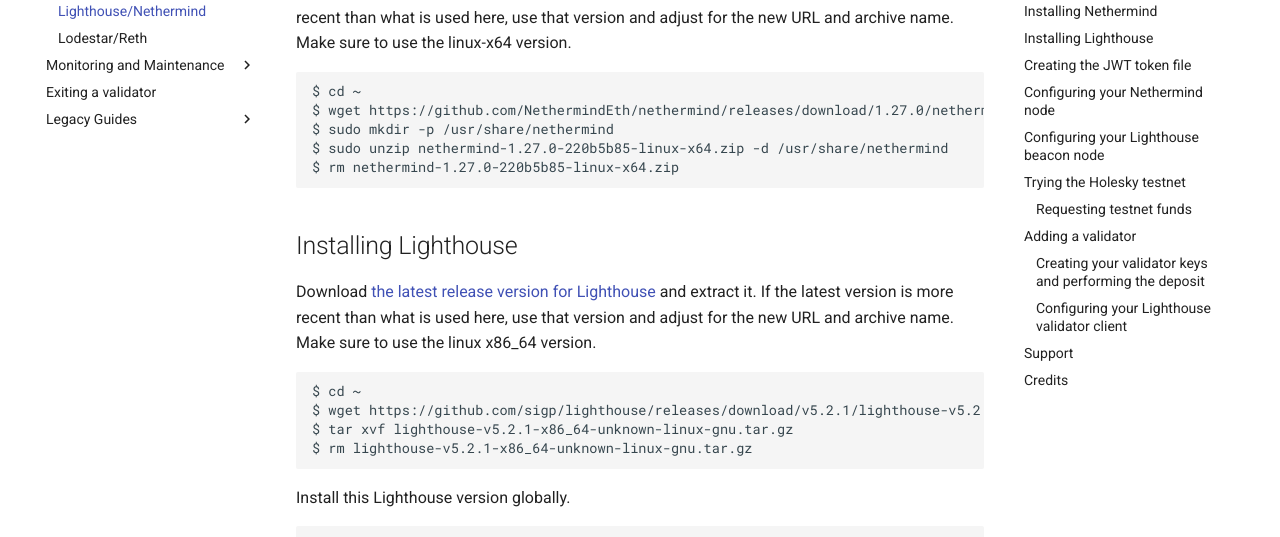
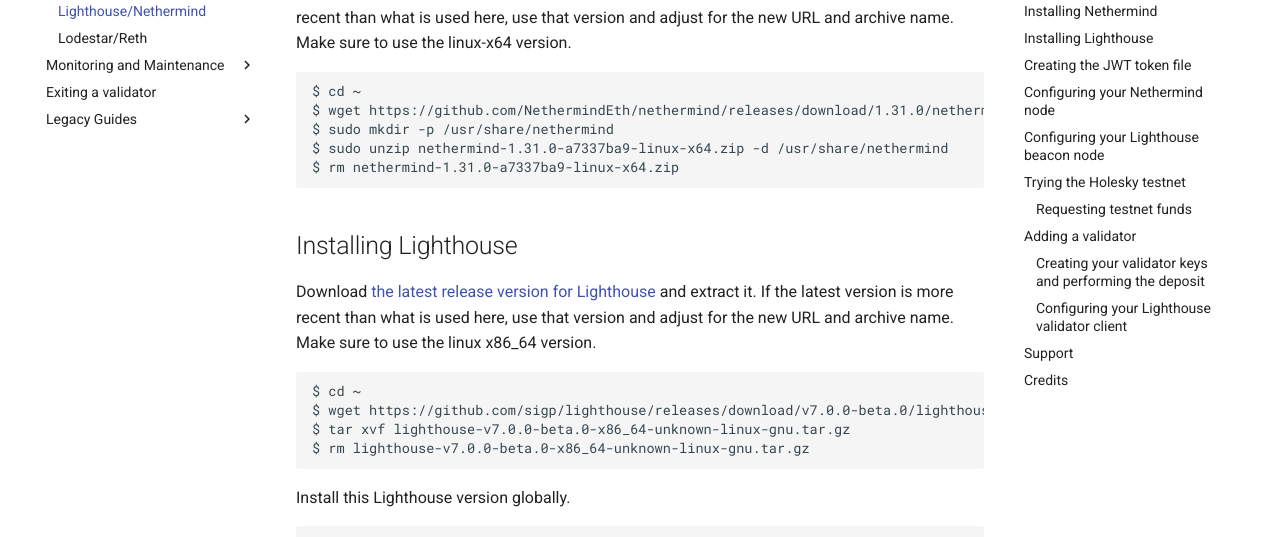
Before and after one commit to eth-educators/ethstaker-guides, an MkDocs documentation site: the page built from docs/holesky-node.md, in a window 1280 px wide and 900 px high, scrolled down 1068 px. Shown: the part 178-715 px from the top of the window. Built offline with MkDocs 1.6.1 and Material for MkDocs 9.7.7, drawn with Linux system fonts in a browser that asks for light colours; some of the changed text lies outside the part shown.

Commit message:
Updates for Holesky guides

````diff
--- a/docs/holesky-node.md
+++ b/docs/holesky-node.md
@@ -35,10 +35,10 @@
 
 ```console
 $ cd ~
-$ wget https://github.com/NethermindEth/nethermind/releases/download/1.27.0/nethermind-1.27.0-220b5b85-linux-x64.zip
+$ wget https://github.com/NethermindEth/nethermind/releases/download/1.31.0/nethermind-1.31.0-a7337ba9-linux-x64.zip
 $ sudo mkdir -p /usr/share/nethermind
-$ sudo unzip nethermind-1.27.0-220b5b85-linux-x64.zip -d /usr/share/nethermind
-$ rm nethermind-1.27.0-220b5b85-linux-x64.zip
+$ sudo unzip nethermind-1.31.0-a7337ba9-linux-x64.zip -d /usr/share/nethermind
+$ rm nethermind-1.31.0-a7337ba9-linux-x64.zip
 ```
 
 ## Installing Lighthouse
@@ -47,9 +47,9 @@
 
 ```console
 $ cd ~
-$ wget https://github.com/sigp/lighthouse/releases/download/v5.2.1/lighthouse-v5.2.1-x86_64-unknown-linux-gnu.tar.gz
-$ tar xvf lighthouse-v5.2.1-x86_64-unknown-linux-gnu.tar.gz
-$ rm lighthouse-v5.2.1-x86_64-unknown-linux-gnu.tar.gz
+$ wget https://github.com/sigp/lighthouse/releases/download/v7.0.0-beta.0/lighthouse-v7.0.0-beta.0-x86_64-unknown-linux-gnu.tar.gz
+$ tar xvf lighthouse-v7.0.0-beta.0-x86_64-unknown-linux-gnu.tar.gz
+$ rm lighthouse-v7.0.0-beta.0-x86_64-unknown-linux-gnu.tar.gz
 ```
 
 Install this Lighthouse version globally.
````
Also changed, not shown: other parts of docs/holesky-node.md (+6 -6 lines), docs/holesky-node-alt.md (+12 -12 lines).
